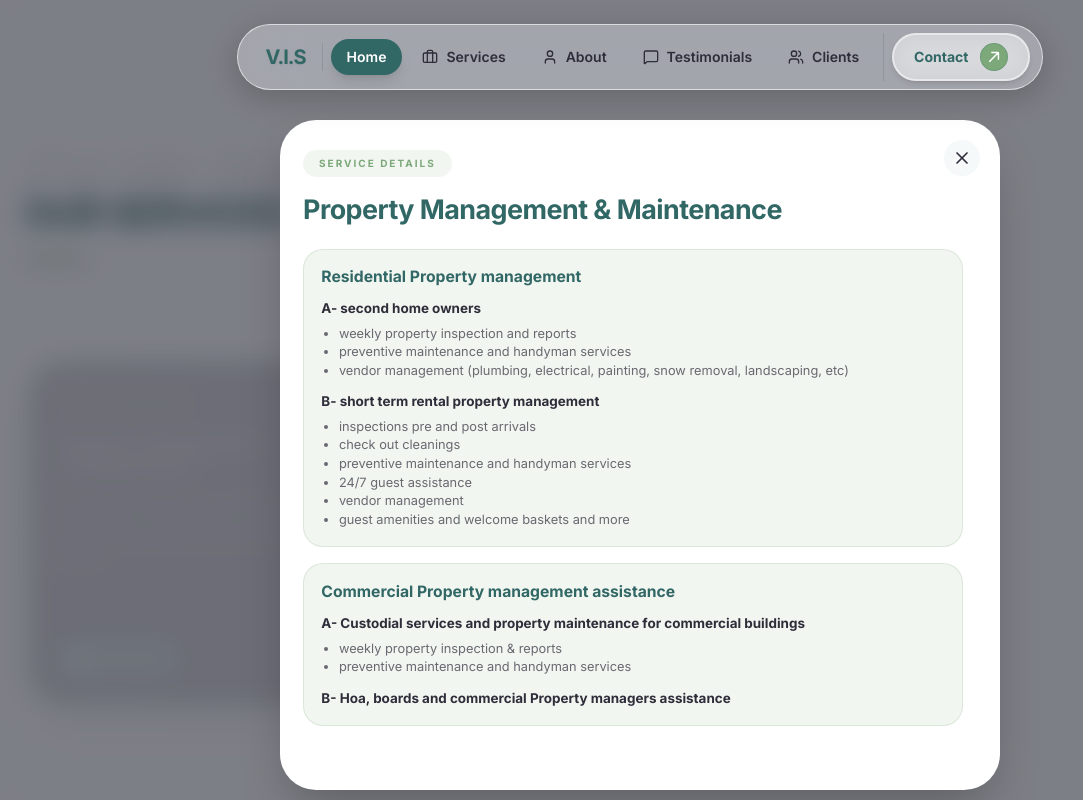
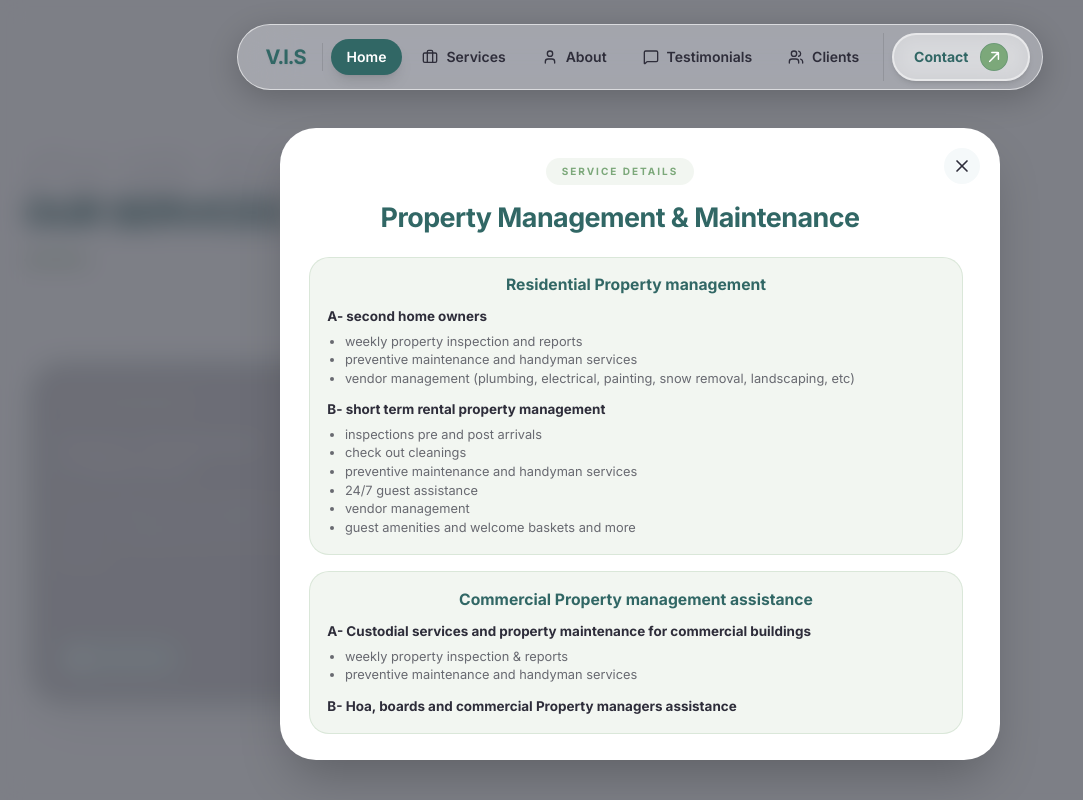
Before and after one commit to CarlosMaurin/vis_final, a React (Vite) app: page / in a window 1280 px wide. Both pictures are taken after a click on the button "Explore More". Shown: the part 1654-2454 px from the top of the page, without its empty margins (0-1083 px from the left). Built offline with nearby package versions, Linux system fonts and the light colour scheme; a web font is replaced by a local one.

Commit message:
Update Services.tsx

```diff
--- a/components/Services.tsx
+++ b/components/Services.tsx
@@ -357,8 +357,9 @@ const Services: React.FC = () => {
           height: 100%;
           overflow-y: auto;
           overflow-x: hidden;
-          padding-right: 10px;
-          margin-right: 4px;
+          padding-right: 8px;
+          padding-left: 2px;
+          margin-right: 2px;
         }
       `}</style>
 
@@ -531,12 +532,12 @@ const Services: React.FC = () => {
               animate={{ opacity: 1, y: 0, scale: 1 }}
               exit={{ opacity: 0, y: 20, scale: 0.98 }}
               transition={{ duration: 0.28, ease: [0.22, 1, 0.36, 1] }}
-              className="fixed inset-0 z-[201] flex justify-center"
+              className="fixed inset-0 z-[201] flex items-center justify-center"
               style={{
                 paddingTop: `${navOffsetPx}px`,
                 paddingLeft: '16px',
                 paddingRight: '16px',
-                paddingBottom: '18px',
+                paddingBottom: 'max(32px, env(safe-area-inset-bottom, 32px))',
               }}
               onClick={closeModal}
             >
@@ -545,7 +546,7 @@ const Services: React.FC = () => {
                   className="w-full rounded-[2.25rem] shadow-2xl overflow-hidden bg-white"
                   style={{
                     maxWidth: 'min(720px, 92vw)',
-                    height: `calc(100vh - ${navOffsetPx}px - 10px)`,
+                    height: `calc(100dvh - ${navOffsetPx}px - max(32px, env(safe-area-inset-bottom, 32px)) - 16px)`,
                   }}
                 >
                   <div
@@ -560,7 +561,7 @@ const Services: React.FC = () => {
                     </button>
 
                     <div className="h-full flex flex-col" style={{ paddingTop: '6px' }}>
-                      <div className="flex-shrink-0 pr-12">
+                      <div className="flex-shrink-0 pr-10 text-center">
                         <div className="inline-block px-4 py-1.5 rounded-full bg-accent/10 text-[10px] text-accent font-black uppercase tracking-[0.2em] mb-4">
                           Service Details
                         </div>
@@ -580,6 +581,7 @@ const Services: React.FC = () => {
 
                       <div className="flex-1 min-h-0">
                         <div className="modal-scroll-area elegant-scroll">
+                          <div className="px-1">
                           {selectedService === 1 ? (
                             <div className="space-y-4 pb-6">
                               <motion.div
@@ -590,7 +592,7 @@ const Services: React.FC = () => {
                                 style={{ padding: 'clamp(14px, 1.35vw, 18px)' }}
                               >
                                 <h3
-                                  className="text-primary mb-3"
+                                  className="text-primary mb-3 text-center"
                                   style={{
                                     fontSize: 'clamp(0.98rem, 1.02vw, 1.08rem)',
                                     fontWeight: 700,
@@ -671,7 +673,7 @@ const Services: React.FC = () => {
                                 style={{ padding: 'clamp(14px, 1.35vw, 18px)' }}
                               >
                                 <h3
-                                  className="text-primary mb-3"
+                                  className="text-primary mb-3 text-center"
                                   style={{
                                     fontSize: 'clamp(0.98rem, 1.02vw, 1.08rem)',
                                     fontWeight: 700,
@@ -851,6 +853,7 @@ const Services: React.FC = () => {
                                 ))}
                             </div>
                           )}
+                          </div>
                         </div>
                       </div>
                     </div>
```
